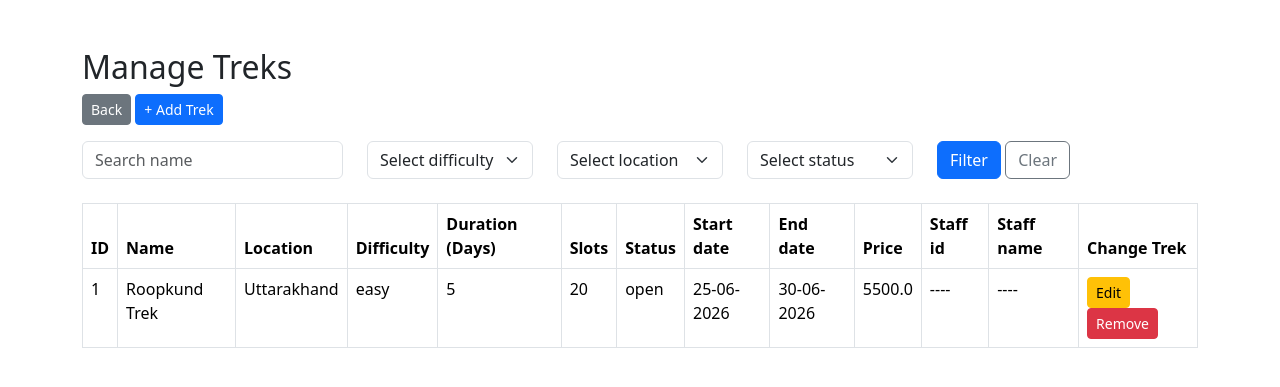
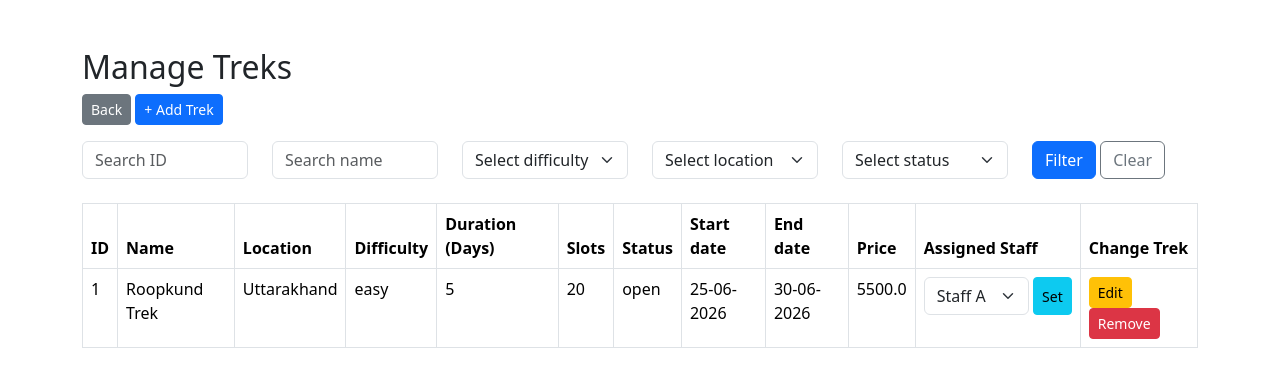
Before and after one commit to MASJV/trekking-management-system, a Flask app: page /admin/treks in a window 1280 px wide. Shown: the top 387 px of the page. Run offline with Flask 3, Linux system fonts and the light colour scheme; a user stored in the database is signed in.

```diff
--- a/routes/admin.py
+++ b/routes/admin.py
@@ -35,12 +35,15 @@ def manage_treks():
     if current_user.role != "admin":
         return "Access Denied", 403
 
+    trek_id = (request.args.get('trek_id') or '').strip()
     name = (request.args.get('name') or '').strip()
     difficulty = (request.args.get('difficulty') or '').strip()
     location = (request.args.get('location') or '').strip()
     status = (request.args.get('status') or '').strip()
 
     filters = []
+    if trek_id.isdigit():
+        filters.append(Trek.trek_id == int(trek_id))
     if name:
         filters.append(Trek.trek_name.ilike(f"%{name}%"))
     if difficulty:
@@ -53,10 +56,12 @@ def manage_treks():
     treks = Trek.query.filter(*filters).all()
 
     locations = [row[0] for row in db.session.query(Trek.location).distinct().all()]
+    assignable_staff = Staff.query.filter_by(is_approved=True, status='active').all()
+
 
     return render_template('admin_treks.html', treks=treks, locations=locations,
-                           u_name=name, u_difficulty=difficulty,
-                           u_location=location, u_status=status)
+                           u_trek_id=trek_id, u_name=name, u_difficulty=difficulty,
+                           u_location=location, u_status=status, assignable_staff=assignable_staff)
 
 
 @admin_routes.route('/admin/treks/add', methods=['GET', 'POST'])
@@ -66,17 +71,23 @@ def add_trek():
         return "Access Denied", 403
 
     if request.method == 'POST':
-        trek = Trek(
-            trek_name = request.form.get('trek_name'),
-            location = request.form.get('location'),
-            difficulty = request.form.get('difficulty'),
-            duration = int(request.form.get('duration')),
-            available_slots = int(request.form.get('available_slots')),
-            price = float(request.form.get('price')),
-            status = request.form.get('status'),
-            start_date = datetime.strptime(request.form.get('start_date'), '%Y-%m-%d'),
-            end_date = datetime.strptime(request.form.get('end_date'), '%Y-%m-%d')
-        )
+        try:
+            trek = Trek(
+                trek_name=request.form['trek_name'].strip(),
+                location=request.form['location'].strip(),
+                difficulty=request.form['difficulty'].strip(),
+                duration=int(request.form['duration']),
+                available_slots=int(request.form['available_slots']),
+                price=float(request.form['price']),
+                status=request.form['status'].strip(),
+                start_date=datetime.strptime(request.form['start_date'], '%Y-%m-%d'),
+                end_date=datetime.strptime(request.form['end_date'], '%Y-%m-%d'),
+            )
+            if trek.end_date < trek.start_date:
+                raise ValueError
+
+        except(KeyError, ValueError):
+            return redirect(url_for('admin.add_trek'))
         db.session.add(trek)
         db.session.commit()
 
@@ -206,7 +217,18 @@ def manage_staff():
     if status:
         filters.append(Staff.status == status.lower())
 
+    filters.append(Staff.is_approved.is_(True))  # Only shows approved staff
+
     staffs = Staff.query.filter(*filters).all()
+
+    for s in staffs:
+        s.trek_ids = ""
+        for t in s.treks:
+            s.trek_ids = s.trek_ids.join([str(t.trek_id), ", "])
+        s.trek_ids = s.trek_ids.rstrip(", ")
+
+        if len(s.trek_ids) < 1:
+            s.trek_ids = "None"
 
     return render_template('admin_staffs.html', staffs=staffs, u_name=name, u_status=status)
 
@@ -219,6 +241,8 @@ def unapprove_staff(staff_id):
     staff = Staff.query.get(staff_id)
     if staff:
         staff.is_approved = False
+        for trek in staff.treks:
+            trek.assigned_staff_id = None  # unassign treks allotted to staff
         db.session.commit()
 
     return redirect(url_for('admin.manage_staff'))
@@ -244,6 +268,9 @@ def delete_staff(staff_id):
 
     staff = Staff.query.get(staff_id)
     if staff:
+        for trek in staff.treks:
+            trek.assigned_staff_id = None
+
         db.session.delete(staff)
         db.session.commit()
 
@@ -258,3 +285,25 @@ def unapproved_staff():
     unapproved_staffs = Staff.query.filter_by(is_approved=False).all()
 
     return render_template('admin_unapproved_staffs.html', staffs=unapproved_staffs)
+
+@admin_routes.route('/admin/treks/assign_staff/<int:trek_id>', methods=['POST'])
+@login_required
+def assign_staff(trek_id):
+    if current_user.role != "admin":
+        return "Access Denied", 403
+
+    trek = Trek.query.get(trek_id)
+    if not trek:
+        return redirect(url_for('admin.manage_treks'))
+
+    staff_id = request.form.get('staff_id')
+    if not staff_id:
+        trek.assigned_staff_id = None
+    else:
+        staff = Staff.query.get(staff_id) # no error as staff id exists!?
+
+        if staff and staff.is_approved and staff.status == 'active':
+            trek.assigned_staff_id = staff.staff_id
+
+    db.session.commit()
+    return redirect(url_for('admin.manage_treks'))
--- a/templates/admin_staffs.html
+++ b/templates/admin_staffs.html
@@ -37,6 +37,7 @@
                         <th>Name</th>
                         <th>Email</th>
                         <th>Status</th>
+                        <th>Assigned Trek IDs</th>
                         <th>Unapprove Staff</th>
                     </tr>
                 </thead>
@@ -47,6 +48,7 @@
                         <td>{{staff.name}}</td>
                         <td>{{staff.email}}</td>
                         <td>{{staff.status.capitalize()}}</td>
+                        <td>{{staff.trek_ids}}</td>
                         <td>
                             <form method="POST" action="{{ url_for('admin.unapprove_staff', staff_id=staff.staff_id) }}" style="display:inline">
                                 <button type="submit" class="btn btn-danger btn-sm" onclick="return confirm('Unapprove this staff?')">Unapprove</button>
--- a/templates/admin_treks.html
+++ b/templates/admin_treks.html
@@ -11,7 +11,10 @@
         <a href="{{ url_for('admin.add_trek') }}" class="btn btn-primary btn-sm mb-3">+ Add Trek</a>
 
         <form method="GET" action="{{ url_for('admin.manage_treks') }}" class="row g-4 mb-4">
-            <div class="col-md-3">
+            <div class="col-md-2">
+                <input type="text" name="trek_id" class="form-control" placeholder="Search ID" value="{{ u_trek_id }}">
+            </div>
+            <div class="col-md-2">
                 <input type="text" name="name" class="form-control" placeholder="Search name" value="{{ u_name }}">
             </div>
             <div class="col-md-2">
@@ -38,7 +41,7 @@
                     {% endfor %}
                 </select>
             </div>
-            <div class="col-md-3">
+            <div class="col-md-2">
                 <button type="submit" class="btn btn-primary">Filter</button>
                 <a href="{{ url_for('admin.manage_treks') }}" class="btn btn-outline-secondary">Clear</a>
             </div>
@@ -57,8 +60,7 @@
                     <th>Start date</th>
                     <th>End date</th>
                     <th>Price</th>
-                    <th>Staff id</th>
-                    <th>Staff name</th>
+                    <th>Assigned Staff</th>
                     <th>Change Trek</th>
                 </tr>
             </thead>
@@ -75,8 +77,17 @@
                     <td>{{ trek.start_date.strftime('%d-%m-%Y') }}</td>
                     <td>{{ trek.end_date.strftime('%d-%m-%Y') }}</td>
                     <td>{{ trek.price }}</td>
-                    <td>----</td>
-                    <td>----</td>
+                    <td>
+                        <form method="POST" action="{{url_for('admin.assign_staff', trek_id=trek.trek_id)}}" class="d-flex gap-1">
+                            <select name="staff_id" class="form-select form-select sm">
+                                <option value="">Unassigned</option>
+                                {% for staff in assignable_staff %}
+                                <option value="{{staff.staff_id}}" {% if trek.assigned_staff_id == staff.staff_id %}selected{% endif %}>{{staff.name}}</option>
+                                {% endfor %}
+                            </select>
+                            <button type="submit" class="btn btn-info btn-sm">Set</button>
+                        </form>
+                    </td>
                     <td>
                         <a href="{{ url_for('admin.edit_trek', trek_id=trek.trek_id) }}" class="btn btn-warning btn-sm">Edit</a>
                         <form method="POST" action="{{ url_for('admin.delete_trek', trek_id=trek.trek_id) }}" style="display:inline">
```
Also changed, not shown: instance/trekking.db.
